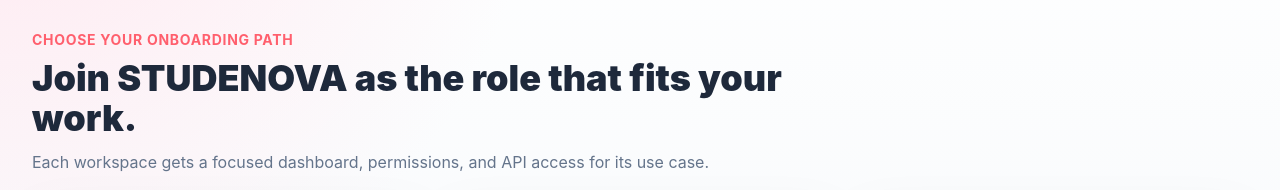
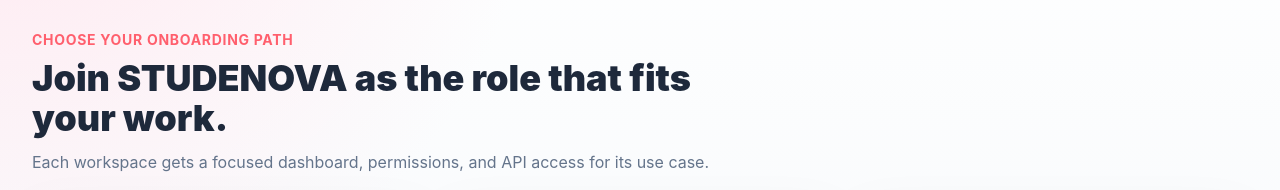
Before and after one commit to harshithavj/StudeNova, a React (Vite) app in the folder studenova-website/frontend/: page /signup in a window 1280 px wide. Shown: the part 187-377 px from the top of the page. Built offline with nearby package versions, Linux system fonts and the light colour scheme; no server answers.

Commit message:
added the change in dashboard

```diff
--- a/studenova-website/frontend/src/pages/RoleSelection.jsx
+++ b/studenova-website/frontend/src/pages/RoleSelection.jsx
@@ -37,7 +37,7 @@
       <BackButton />
       <div className="mt-8 max-w-3xl">
         <p className="text-sm font-bold uppercase tracking-wider text-nova-coral">Choose your onboarding path</p>
-        <h1 className="mt-2 text-4xl font-black">Join STUDENOVA as the role that fits your work.</h1>
+        <h1 className="mt-2 text-4xl font-black">Join STUDENOVA as the role that fits <span className="whitespace-nowrap">your work.</span></h1>
         <p className="mt-3 text-nova-muted">Each workspace gets a focused dashboard, permissions, and API access for its use case.</p>
       </div>
       <div className="mt-8 grid gap-5 lg:grid-cols-3">
```
Also changed, not shown: 1 other file (tests, documents, lock files or other folders).
